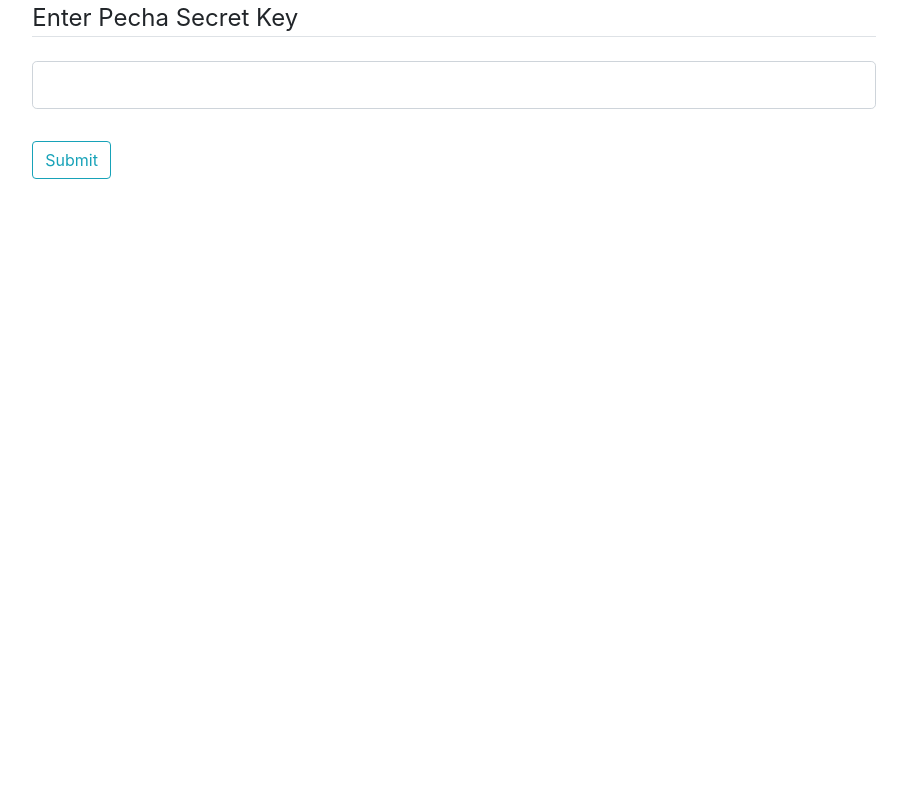
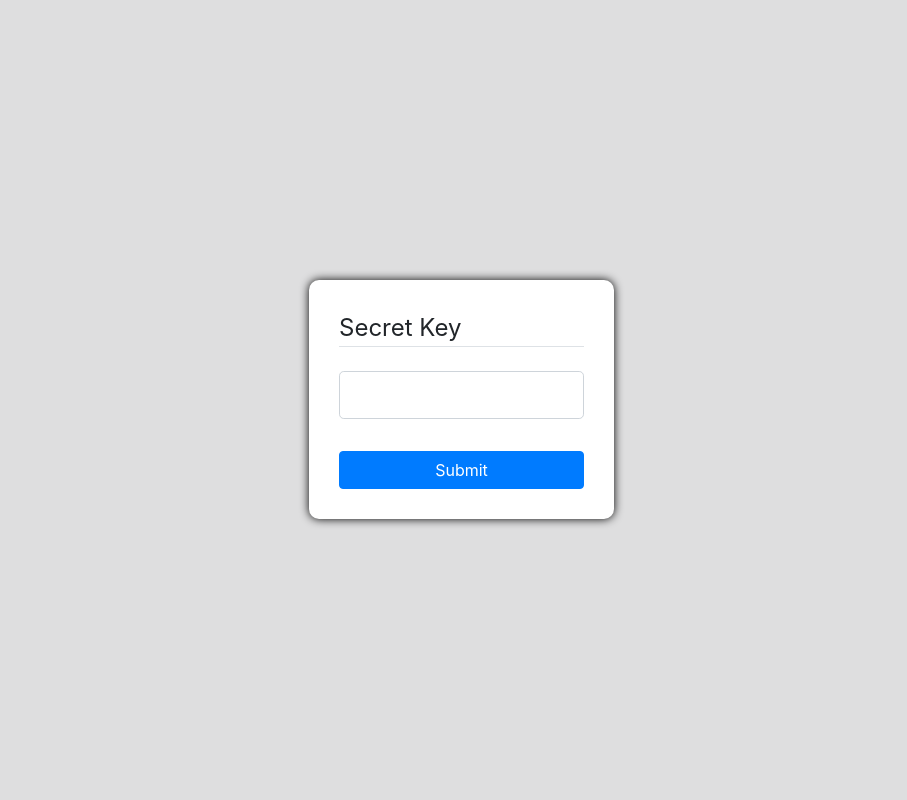
Before and after one commit to OpenPecha/openpecha-bot, a Flask app: page /validate-secret in a window 1280 px wide. Shown: the whole page, without its empty margins (186-1093 px from the left). Run offline with Flask 2, Linux system fonts and the light colour scheme; parts of the project's set-up code (start-up, migrations or seed data) failed here and were passed over; some libraries are stand-ins or nearby versions.

Commit message:
fix: secret key form use login_layout

```diff
--- a/app/bot/maintainer_routes.py
+++ b/app/bot/maintainer_routes.py
@@ -93,7 +93,7 @@ def validate_secret_key():
     form = PechaSecretKeyForm()
     if request.method != "POST":
         context = {
-            "title": "Enter Pecha Secret Key",
+            "title": "Secret Key",
             "form": form,
             "pecha_id": pecha_id,
             "branch": branch,
--- a/app/bot/templates/login.html
+++ b/app/bot/templates/login.html
@@ -3,10 +3,12 @@
 {% block title %}OpenPecha | Login{% endblock %}
 
 {%block form_content %}
+<form class="login-form-container">
   <div class="form-group">
     <center>
       <p>Welcome to Openpecha Editor</p>
     </center>
   </div>
   <a href="{{ url_for('login') }}" class="btn btn-primary btn-block">Login/Register</a>
+</form>
 {% endblock %}
--- a/app/bot/templates/login_layout.html
+++ b/app/bot/templates/login_layout.html
@@ -4,8 +4,7 @@
 <div class="container-fluid bg">
   <div class="row justify-content-center">
     <div class="col-12 col-sm-6 col-md-3">
-      <form class="login-form-container">
-        {% block form_content %}{% endblock %}
+      {% block form_content %}{% endblock %}
       </form>
     </div>
   </div>
--- a/app/bot/templates/register.html
+++ b/app/bot/templates/register.html
@@ -3,6 +3,7 @@
 {% block title %}OpenPecha | Register{% endblock %}
 
 {%block form_content %}
+<form class="login-form-container">
     <center>
         <p>Register as</p>
     </center>
@@ -10,4 +11,5 @@
         class="btn btn-primary btn-block">Owner</a>
     <a href="{{ url_for('register_user', pecha_id=pecha_id, branch=branch, is_owner=False) }}"
         class="btn btn-primary btn-block">Contributor</a>
+</form>
 {% endblock %}
--- a/app/bot/templates/secret_key_form.html
+++ b/app/bot/templates/secret_key_form.html
@@ -1,8 +1,9 @@
-{% extends "layout.html" %}
-{% block content %}
-<div class="row">
-    <div class="col-md-8 offset-md-2">
-        <form method="POST" action="">
+{% extends "login_layout.html" %}
+
+{% block title %}OpenPecha | Register{% endblock %}
+
+{% block form_content %}
+<form method="POST" action="" class="login-form-container">
     {{ form.hidden_tag() }}
     <fieldset class="form-group">
         <legend class="border-bottom mb-4">{{ title }}</legend>
@@ -20,9 +21,7 @@
         </div>
     </fieldset>
     <div class="from-group">
-                {{ form.submit(class="btn btn-outline-info" )}}
+        {{ form.submit(class="btn btn-primary btn-block" )}}
     </div>
 </form>
-    </div>
-</div>
 {% endblock %}
```
Lines whose indentation alone changed are shown as unchanged.
